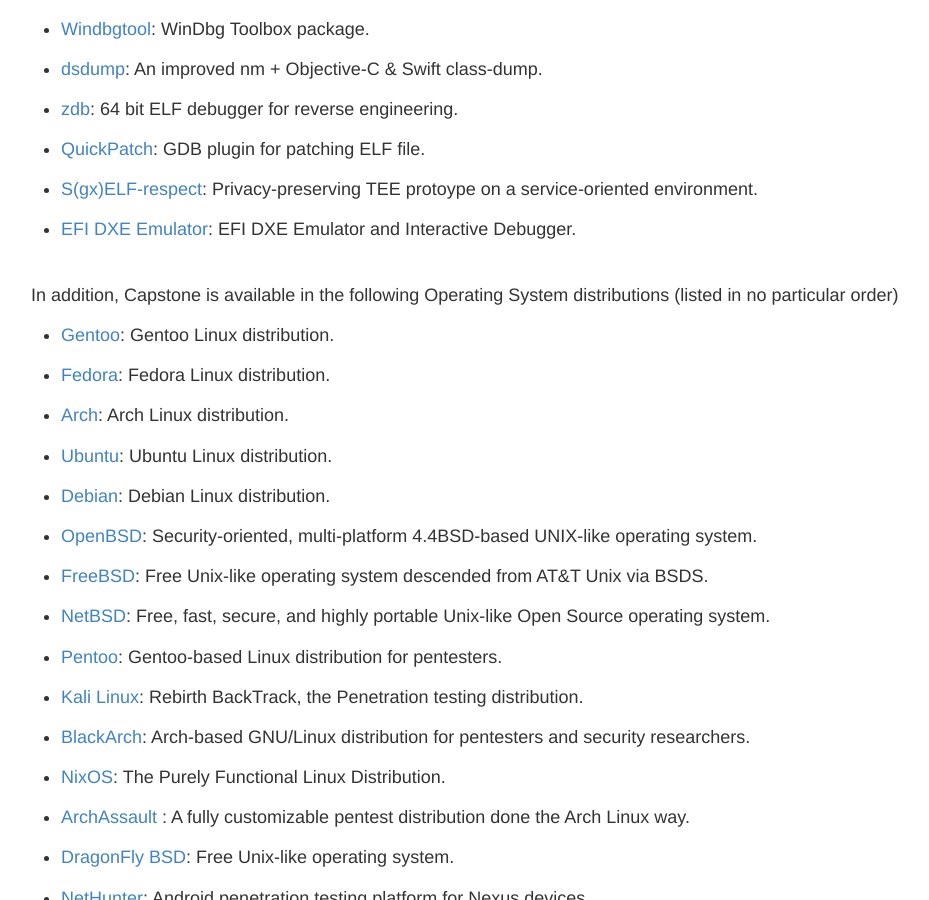
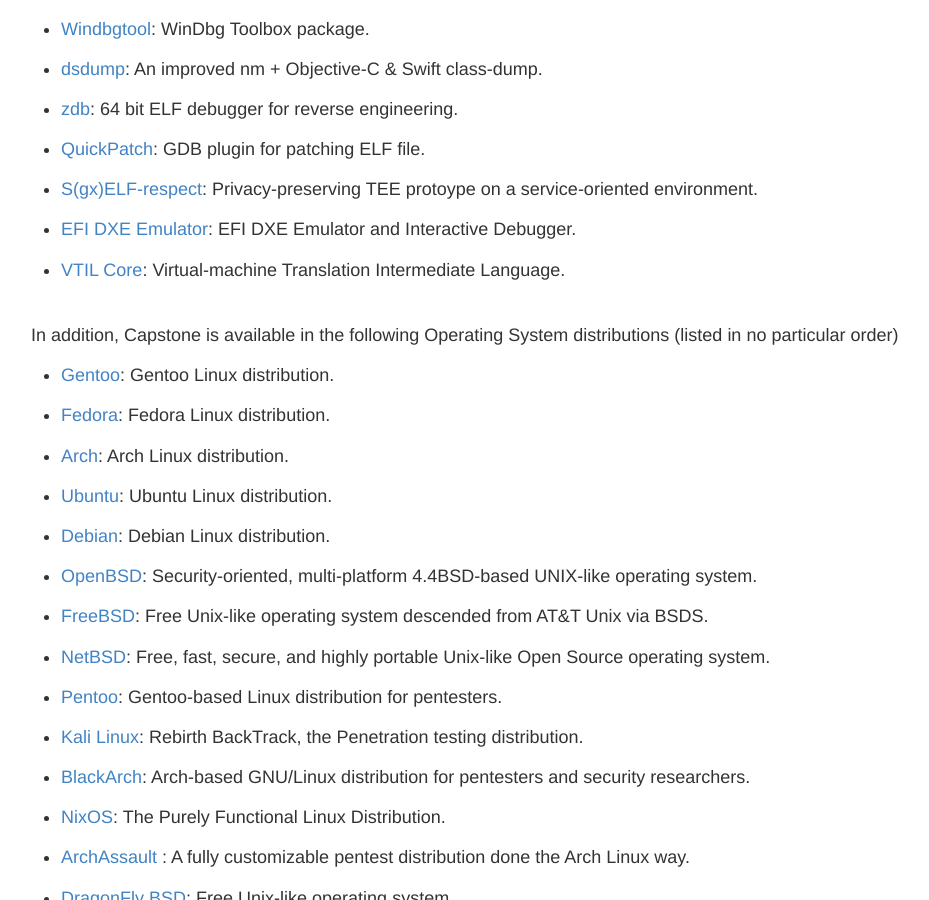
Before and after one commit to capstone-engine/capstone-engine.github.io, a Jekyll site: the page built from showcase.md, in a window 1280 px wide and 900 px high, scrolled down 20502 px. Shown: the whole window, without its empty margins (169-1098 px from the left). Built offline with Jekyll 4.4.1, drawn with Linux system fonts in a browser that asks for light colours; some of the changed lines change nothing that is shown.

Commit message:
showcase

```diff
--- a/showcase.md
+++ b/showcase.md
@@ -5,7 +5,7 @@
 
 ## Showcase
 
-In our knowledge, Capstone has been used by **493** following products (listed in no particular order).
+In our knowledge, Capstone has been used by **494** following products (listed in no particular order).
 
 - [Skorpio](http://groundx.io/docs/Opcde2018-skorpio.pdf): Cross-platform-architecture Dynamic Instrumentation Framework (PDF).
 
@@ -991,6 +991,9 @@
 
 - [EFI DXE Emulator](https://github.com/gdbinit/efi_dxe_emulator): EFI DXE Emulator and Interactive Debugger.
 
+- [VTIL Core](https://github.com/vtil-project/VTIL-Core): Virtual-machine Translation Intermediate Language.
+
+
 <br>
 In addition, Capstone is available in the following Operating System distributions (listed in no particular order)
 
```
